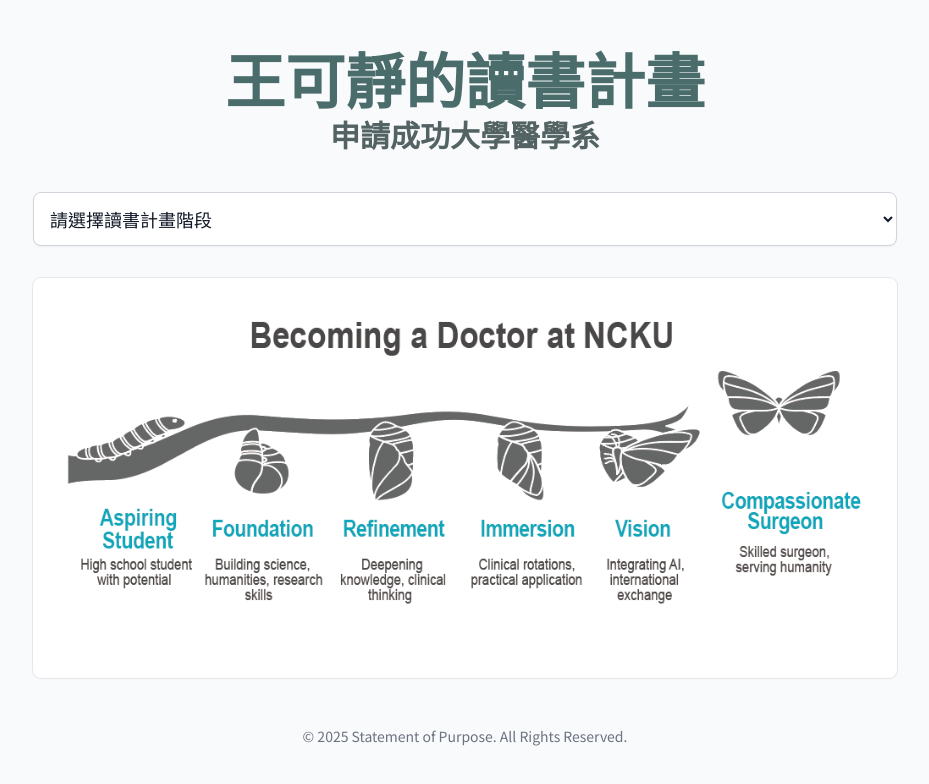
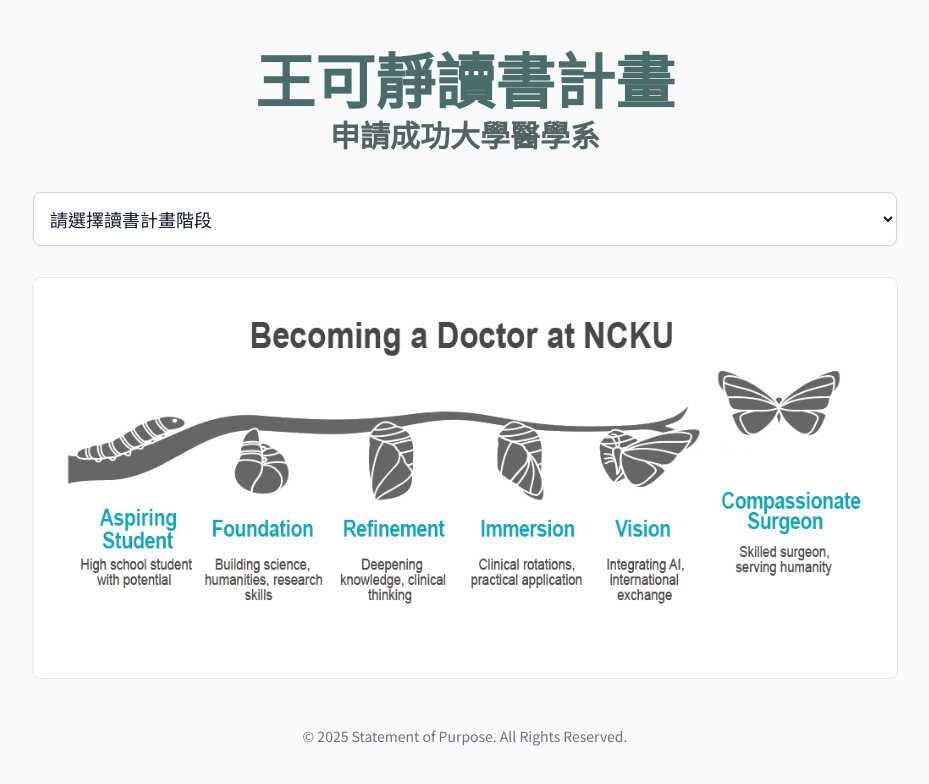
Before and after one commit to wangkejing2007/Statement-Purpose-NCKU, a plain HTML site: page index.html in a window 1280 px wide. Shown: the whole page, without its empty margins (175-1104 px from the left). Drawn offline with nearby package versions, Linux system fonts and the light colour scheme; a web font is replaced by a local one.

Commit message:
Update index.html

```diff
--- a/index.html
+++ b/index.html
@@ -3,7 +3,7 @@
 <head>
   <meta charset="UTF-8">
   <meta name="viewport" content="width=device-width, initial-scale=1.0">
-  <title>王可靜的讀書計畫 | 成功大學醫學系</title>
+  <title>王可靜讀書計畫 | 成功大學醫學系</title>
 
   <!-- 載入 Tailwind CSS 框架 -->
   <script src="https://cdn.tailwindcss.com"></script>
@@ -38,7 +38,7 @@
     <header class="text-center mb-10">
       <!-- 主標題，使用指定的顏色 -->
       <h1 class="text-5xl md:text-6xl font-bold text-[#4a6d6c] mb-2">
-        王可靜的讀書計畫
+        王可靜讀書計畫
       </h1>
       <p class="text-2xl md:text-3xl text-[#536363] font-bold">申請成功大學醫學系</p>
     </header>
```
